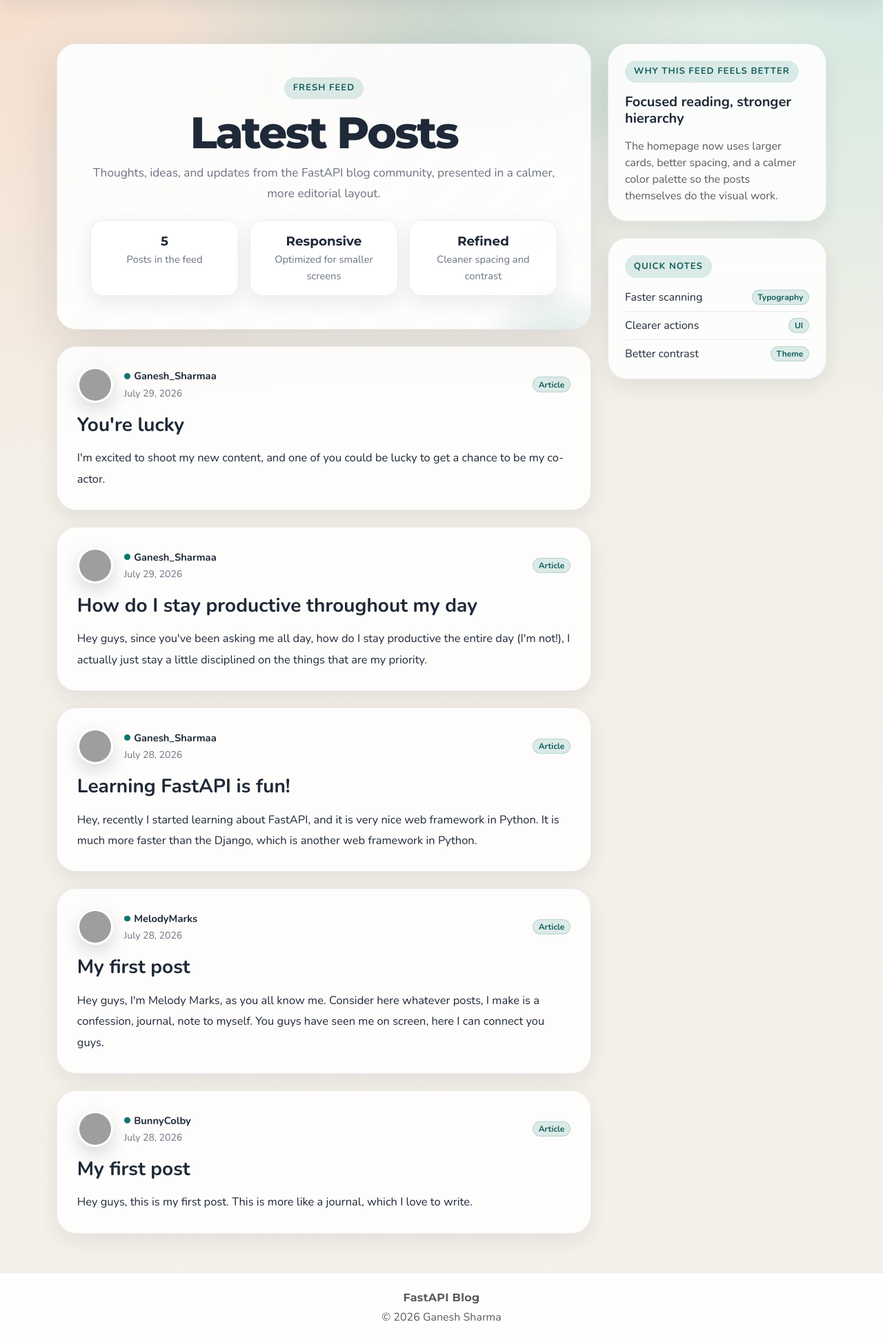
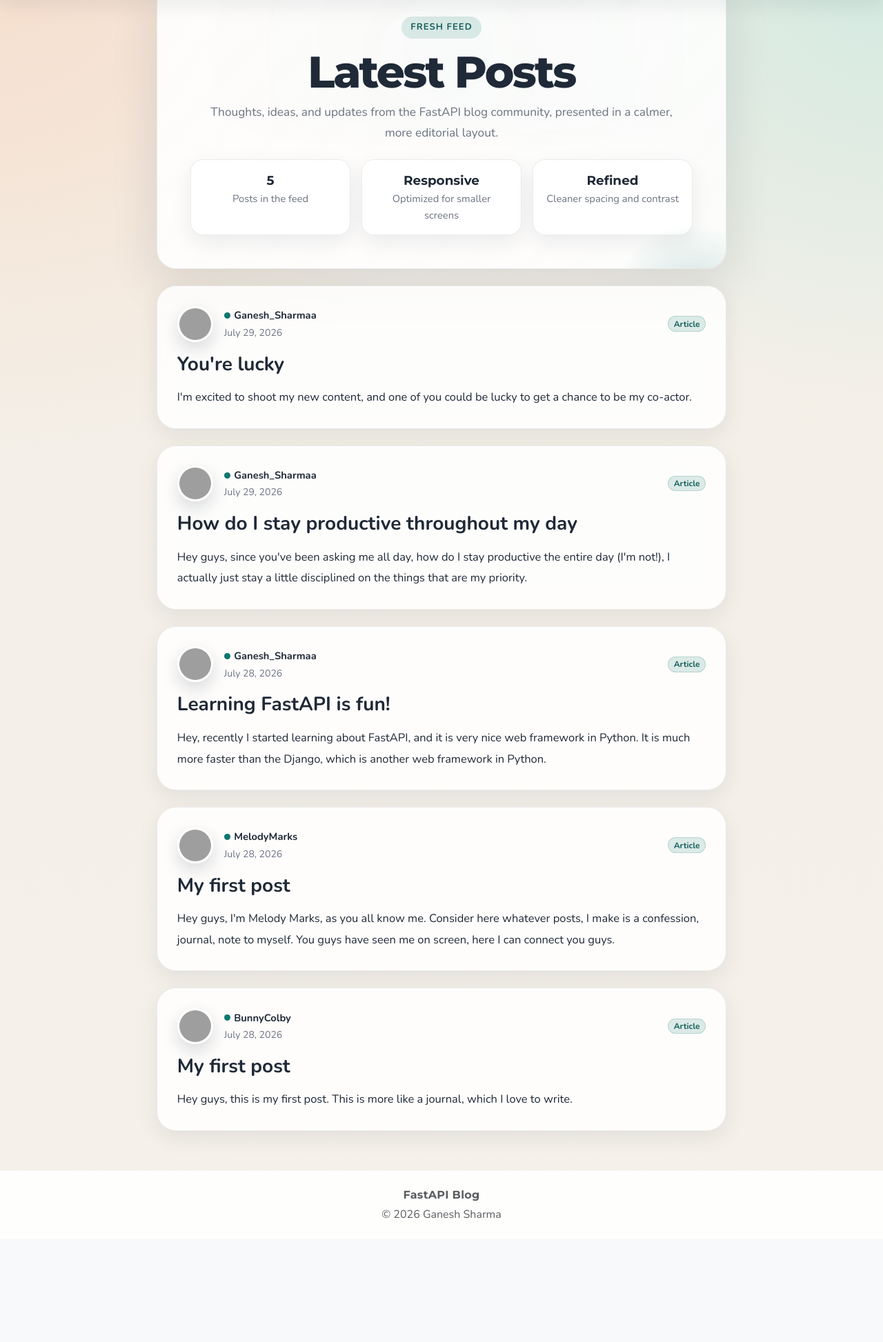
Before and after one commit to GaneshSharmaa/Blog-Platform, a FastAPI app: page / in a window 1280 px wide. Shown: the part 57-2003 px from the top of the page at 69% size. After the commit the page ends 1824 px from the top, so only its background shows below. Run offline with FastAPI, Linux system fonts and the light colour scheme; data comes from the database, SQL or seed files in the repository; both versions use the stored data as it was after the commit; parts of the project's set-up code (start-up, migrations or seed data) failed here and were passed over; grey boxes are pictures that could not be loaded.

Commit message:
Refactor layout and styles for improved readability and structure

```diff
--- a/static/css/main.css
+++ b/static/css/main.css
@@ -69,7 +69,10 @@ footer {
 }
 
 .page-shell {
-    position: relative;
+    max-width: 850px;
+    margin: 0 auto;
+    padding-top: 2rem;
+    padding-bottom: 2rem;
 }
 
 .page-shell::after {
@@ -320,6 +323,10 @@ footer {
     gap: 0.2rem;
 }
 
+.feed-main {
+    width: 100%;
+}
+
 .feed-grid {
     display: grid;
     grid-template-columns: minmax(0, 2.2fr) minmax(260px, 0.9fr);
--- a/templates/layout.html
+++ b/templates/layout.html
@@ -79,9 +79,9 @@
                             <!-- Shown when logged out -->
                             <div id="loggedOutNav">
                                 <a class="btn btn-outline-light mb-2 mb-md-0 me-md-2"
-                                   href="{{ url_for("login_page") }}">Login</a>
+                                   href="{{ url_for('login_page') }}">Login</a>
                                 <a class="btn btn-light mb-2 mb-md-0 me-md-3"
-                                   href="{{ url_for("register_page") }}">Register</a>
+                                   href="{{ url_for('register_page') }}">Register</a>
                             </div>
                             <div class="nav-item dropdown">
                                 <a class="nav-link dropdown-toggle"
@@ -110,35 +110,10 @@
             </nav>
         </header>
         <main role="main" class="container page-shell">
-            <div class="feed-grid">
-                <section class="feed-main">
-                    {% block content %}
-                    {% endblock content %}
-                </section>
-                <aside class="feed-sidebar">
-                    {% block sidebar %}
-                        <div class="sidebar-card mb-4">
-                            <div class="section-eyebrow">About</div>
-                            <h3 class="h5 fw-bold mb-3">A cleaner reading experience</h3>
-                            <p class="text-body-secondary mb-0">Browse posts in a softer, more focused layout with richer spacing, better contrast, and a more polished theme.</p>
-                        </div>
-                        <div class="sidebar-card">
-                            <div class="section-eyebrow">Explore</div>
-                            <ul class="list-group list-group-flush sidebar-list">
-                                <li class="list-group-item d-flex justify-content-between align-items-center">
-                                    Latest Posts <span class="badge badge-soft rounded-pill">Feed</span>
-                                </li>
-                                <li class="list-group-item d-flex justify-content-between align-items-center">
-                                    Announcements <span class="badge badge-soft rounded-pill">News</span>
-                                </li>
-                                <li class="list-group-item d-flex justify-content-between align-items-center">
-                                    Reading Mode <span class="badge badge-soft rounded-pill">Responsive</span>
-                                </li>
-                            </ul>
-                        </div>
-                    {% endblock sidebar %}
-                </aside>
-            </div>
+            <section class="feed-main">
+                {% block content %}
+                {% endblock %}
+            </section>
         </main>
         <footer class="mt-auto py-4 footer-shell">
             <div class="container text-center">
```
Also changed, not shown: blog.db.
